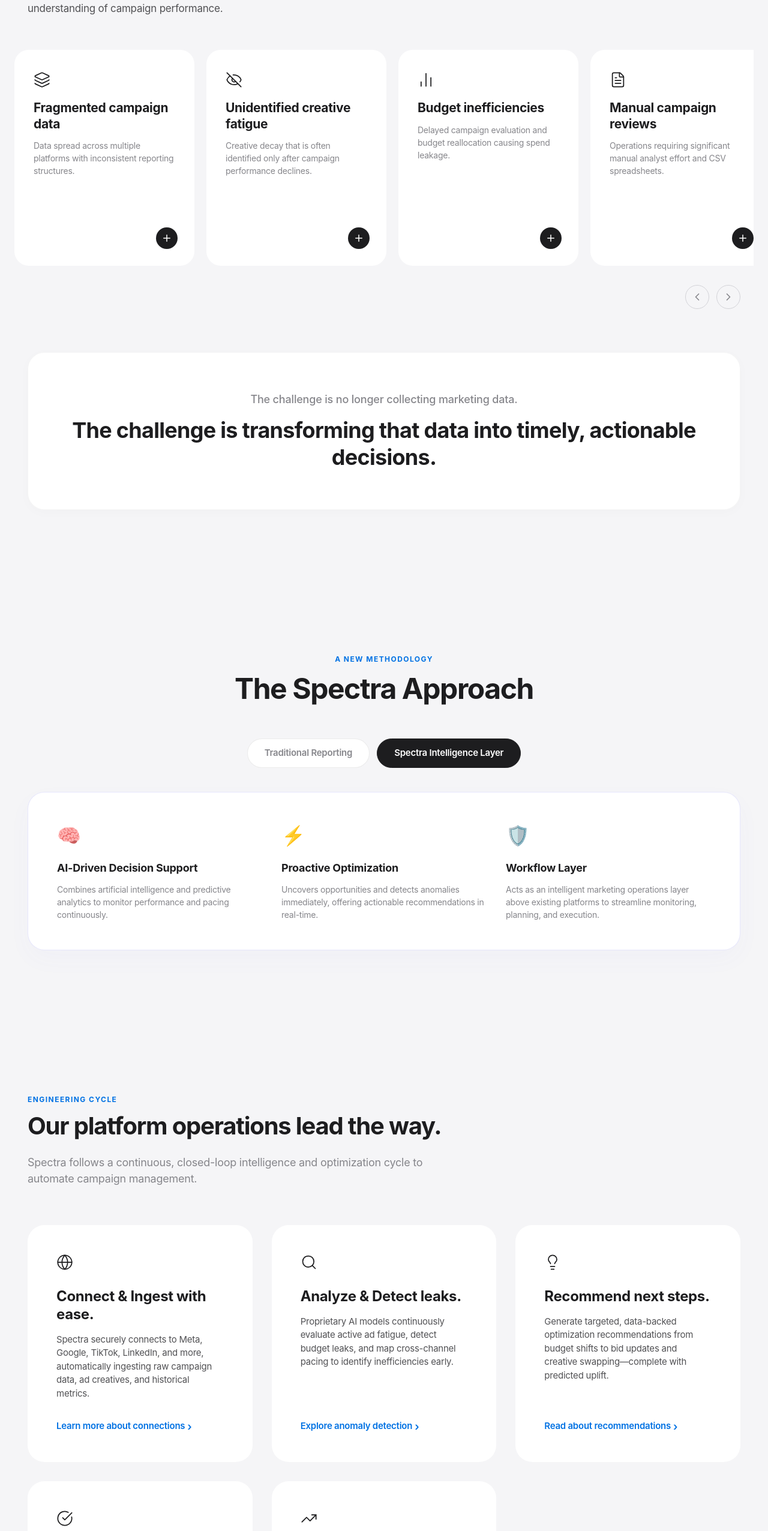
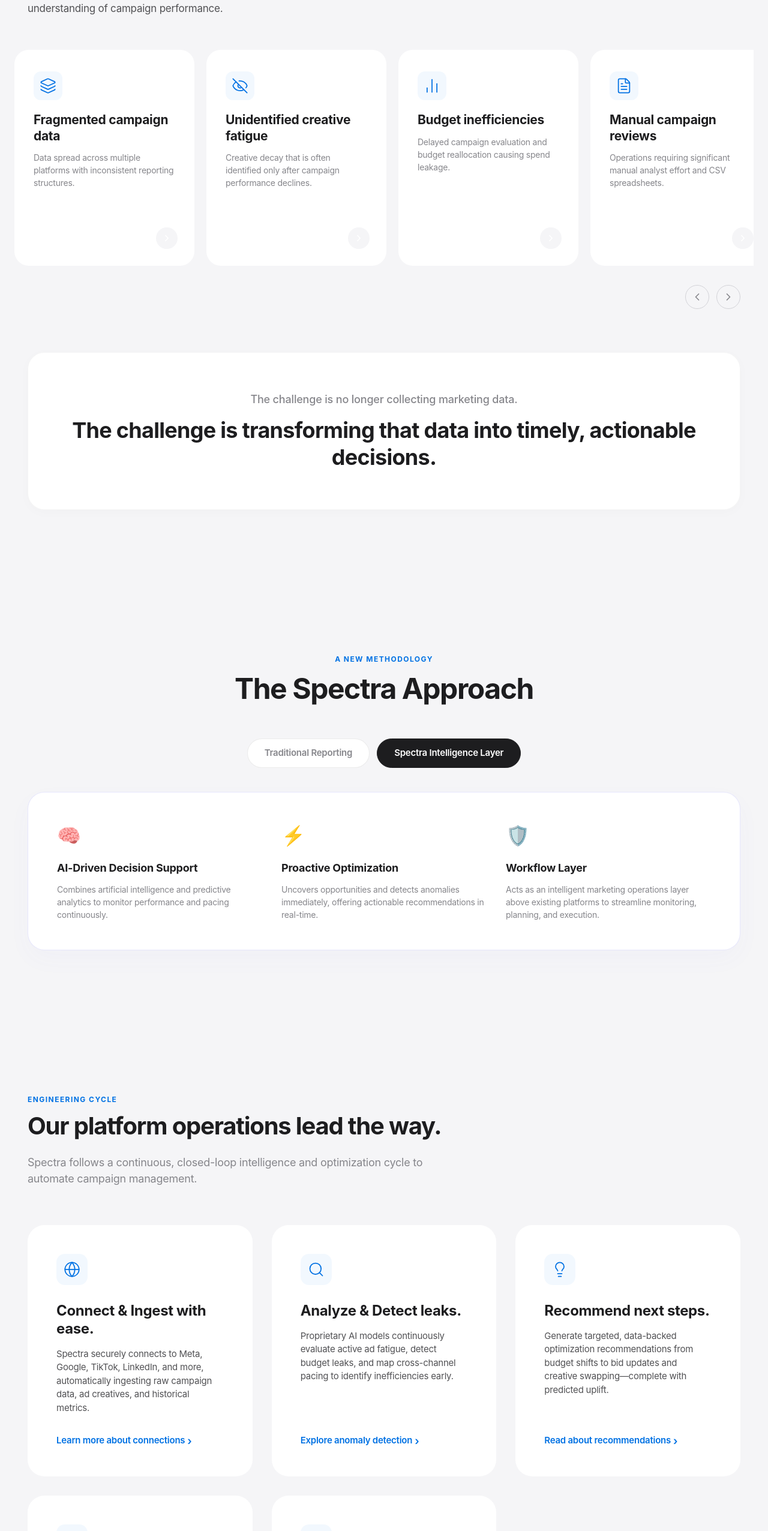
Before and after one commit to saisathwik12/algonox-website-v4, a React (Vite) app: page /spectra in a window 1280 px wide. Shown: the part 1049-3601 px from the top of the page at 60% size. Built offline with nearby package versions, Linux system fonts and the light colour scheme.

Commit message:
spectra icons colors

```diff
--- a/src/pages/Spectra.css
+++ b/src/pages/Spectra.css
@@ -6,7 +6,7 @@
   color: #1d1d1f;
   min-height: 100vh;
   overflow-x: hidden;
-  font-family: -apple-system, BlinkMacSystemFont, "SF Pro Display", "SF Pro Text", "Segoe UI", Roboto, Helvetica, Arial, sans-serif;
+  font-family: -apple-system, BlinkMacSystemFont, "SF Pro Display", "SF Pro Text", "Inter", "Segoe UI", Roboto, Helvetica, Arial, sans-serif;
   box-sizing: border-box;
   padding-bottom: 80px;
 }
@@ -277,14 +277,23 @@
 
 .challenge-icon-box {
   margin-bottom: 20px;
-  color: #1d1d1f;
+  color: #0071e3;
+  background: rgba(0, 113, 227, 0.05);
+  width: 48px;
+  height: 48px;
+  border-radius: 12px;
   display: flex;
   align-items: center;
   justify-content: center;
 }
 
 .challenge-icon-svg {
-  color: #1d1d1f;
+  color: #0071e3;
+  transition: transform 0.4s cubic-bezier(0.34, 1.56, 0.64, 1);
+}
+
+.spectra-pro-challenge-card:hover .challenge-icon-svg {
+  transform: scale(1.25) rotate(8deg);
 }
 
 .spectra-pro-challenge-card h3 {
@@ -310,17 +319,19 @@
   width: 36px;
   height: 36px;
   border-radius: 50%;
-  background: #1d1d1f;
+  background: #f5f5f7;
   border: none;
   display: flex;
   align-items: center;
   justify-content: center;
   cursor: pointer;
-  transition: background-color 0.2s ease, transform 0.2s ease;
+  color: #86868b;
+  transition: all 0.2s ease;
 }
 
-.challenge-card-plus:hover {
-  background: #424245;
+.spectra-pro-challenge-card:hover .challenge-card-plus {
+  background: #0071e3;
+  color: #ffffff;
   transform: scale(1.08);
 }
 
@@ -453,6 +464,12 @@
 .spectra-approach-icon {
   font-size: 32px;
   margin-bottom: 16px;
+  transition: transform 0.4s cubic-bezier(0.34, 1.56, 0.64, 1);
+  display: inline-block;
+}
+
+.approach-col:hover .spectra-approach-icon {
+  transform: scale(1.3) translateY(-2px);
 }
 
 /* 4. HOW SPECTRA WORKS - STEPS FLOW */
@@ -488,14 +505,23 @@
 
 .works-card-icon-box {
   margin-bottom: 28px;
-  color: #1d1d1f;
+  color: #0071e3;
+  background: rgba(0, 113, 227, 0.05);
+  width: 52px;
+  height: 52px;
+  border-radius: 14px;
   display: flex;
   align-items: center;
   justify-content: center;
 }
 
 .step-icon-svg {
-  color: #1d1d1f;
+  color: #0071e3;
+  transition: transform 0.4s cubic-bezier(0.34, 1.56, 0.64, 1);
+}
+
+.spectra-pro-works-card:hover .step-icon-svg {
+  transform: scale(1.25) translateY(-4px);
 }
 
 .spectra-pro-works-card h3 {
@@ -594,6 +620,12 @@
 .bento-icon {
   font-size: 32px;
   margin-bottom: 20px;
+  transition: transform 0.4s cubic-bezier(0.34, 1.56, 0.64, 1);
+  display: inline-block;
+}
+
+.bento-card:hover .bento-icon {
+  transform: scale(1.3) rotate(-8deg);
 }
 
 .bento-content h3 {
--- a/src/pages/Spectra.tsx
+++ b/src/pages/Spectra.tsx
@@ -328,7 +328,7 @@
                 <h3>{item.title}</h3>
                 <p>{item.desc}</p>
                 <button className="challenge-card-plus" aria-label="Learn more">
-                  <Plus size={18} strokeWidth={2} color="#ffffff" />
+                  <ChevronRight size={18} strokeWidth={2} color="#ffffff" />
                 </button>
               </div>
             ))}
--- a/src/pages/SweetHello.css
+++ b/src/pages/SweetHello.css
@@ -6,7 +6,7 @@
   color: #1d1d1f;
   min-height: 100vh;
   overflow-x: hidden;
-  font-family: -apple-system, BlinkMacSystemFont, "SF Pro Display", "SF Pro Text", "Segoe UI", Roboto, Helvetica, Arial, sans-serif;
+  font-family: -apple-system, BlinkMacSystemFont, "SF Pro Display", "SF Pro Text", "Inter", "Segoe UI", Roboto, Helvetica, Arial, sans-serif;
   box-sizing: border-box;
   padding-bottom: 80px;
 }
@@ -248,6 +248,14 @@
   justify-content: center;
 }
 
+.showcase-icon-box svg {
+  transition: transform 0.4s cubic-bezier(0.34, 1.56, 0.64, 1);
+}
+
+.sweet-pro-showcase-card:hover .showcase-icon-box svg {
+  transform: scale(1.25) rotate(8deg);
+}
+
 .sweet-pro-showcase-card h3 {
   font-size: 22px;
   font-weight: 700;
@@ -372,6 +380,14 @@
   align-items: center;
   justify-content: center;
   margin-bottom: 24px;
+}
+
+.capabilities-icon svg {
+  transition: transform 0.4s cubic-bezier(0.34, 1.56, 0.64, 1);
+}
+
+.capabilities-card:hover .capabilities-icon svg {
+  transform: scale(1.2) translateY(-4px);
 }
 
 .capabilities-card h3 {
@@ -504,6 +520,14 @@
   border-radius: 12px;
 }
 
+.sweet-bento-icon svg {
+  transition: transform 0.4s cubic-bezier(0.34, 1.56, 0.64, 1);
+}
+
+.sweet-bento-card:hover .sweet-bento-icon svg {
+  transform: scale(1.25) rotate(-10deg);
+}
+
 .sweet-bento-content h3 {
   font-size: 22px;
   font-weight: 700;
@@ -610,9 +634,19 @@
   box-shadow: 0 10px 30px rgba(130, 10, 209, 0.03);
 }
 
+.industry-card:hover .showcase-icon-box svg {
+  transform: scale(1.25) translateY(-2px);
+}
+
+.industry-card:hover .industry-icon {
+  transform: scale(1.25);
+}
+
 .industry-icon {
   font-size: 36px;
   margin-bottom: 16px;
+  transition: transform 0.4s cubic-bezier(0.34, 1.56, 0.64, 1);
+  display: inline-block;
 }
 
 .industry-card h3 {
@@ -664,6 +698,14 @@
   align-items: center;
   justify-content: center;
   margin-bottom: 20px;
+}
+
+.ecosystem-icon svg {
+  transition: transform 0.4s cubic-bezier(0.34, 1.56, 0.64, 1);
+}
+
+.ecosystem-card:hover .ecosystem-icon svg {
+  transform: scale(1.2) rotate(12deg);
 }
 
 .ecosystem-card h3 {
@@ -724,6 +766,11 @@
   font-size: 36px;
   margin-bottom: 24px;
   display: inline-block;
+  transition: transform 0.4s cubic-bezier(0.34, 1.56, 0.64, 1);
+}
+
+.why-card:hover .why-icon {
+  transform: scale(1.3) translateY(-4px);
 }
 
 .why-card h3 {
--- a/src/pages/SweetHello.tsx
+++ b/src/pages/SweetHello.tsx
@@ -60,7 +60,7 @@
             animate={{ opacity: 1, y: 0 }}
             transition={{ duration: 0.8, ease: [0.25, 1, 0.5, 1] as any }}
           >
-            SWEETHELLO • ENTERPRISE AI VOICE PLATFORM
+            SWEET HELLO • ENTERPRISE AI VOICE PLATFORM
           </motion.p>
           <motion.h1
             className="sweet-pro-hero-title"
@@ -68,7 +68,7 @@
             animate={{ opacity: 1, y: 0 }}
             transition={{ duration: 1.2, ease: [0.25, 1, 0.5, 1] as any, delay: 0.1 }}
           >
-            SweetHello
+            Sweet Hello
           </motion.h1>
           <motion.p
             className="sweet-pro-hero-subtitle"
@@ -146,9 +146,9 @@
         <motion.div className="container" {...sectionAnimation}>
           <div className="sweet-pro-showcase-header">
             <p className="sweet-pro-section-kicker">ONE PLATFORM. MULTIPLE AI AGENTS.</p>
-            <h2 className="sweet-pro-section-title">AI Voice Agents Powered by SweetHello</h2>
+            <h2 className="sweet-pro-section-title">AI Voice Agents Powered by Sweet Hello</h2>
             <p className="sweet-pro-section-desc">
-              From healthcare claims to agricultural advising, SweetHello powers robust, domain-specific voice
+              From healthcare claims to agricultural advising, Sweet Hello powers robust, domain-specific voice
               assistants that run on secure, scalable cloud architectures.
             </p>
           </div>
@@ -214,9 +214,9 @@
 
         <motion.div className="container" {...sectionAnimation}>
           <div className="sweet-pro-quote">
-            <h3>What is SweetHello?</h3>
+            <h3>What is Sweet Hello?</h3>
             <h2>
-              SweetHello is an enterprise AI Voice Agent Platform that enables organizations to build, deploy,
+              Sweet Hello is an enterprise AI Voice Agent Platform that enables organizations to build, deploy,
               and manage intelligent voice agents for customer engagement and business operations.
             </h2>
           </div>
@@ -507,7 +507,7 @@
             <p className="sweet-pro-section-kicker">ENTERPRISE COMPATIBILITY</p>
             <h2 className="sweet-pro-section-title">Works with Your Existing Ecosystem</h2>
             <p className="sweet-pro-section-desc centered">
-              SweetHello integrates seamlessly with your tech stack to read, write, and execute database operations.
+              Sweet Hello integrates seamlessly with your tech stack to read, write, and execute database operations.
             </p>
           </div>
 
@@ -565,7 +565,7 @@
         <motion.div className="container" {...sectionAnimation}>
           <div className="text-center" style={{ marginBottom: "64px" }}>
             <p className="sweet-pro-section-kicker">THE COMPETITIVE EDGE</p>
-            <h2 className="sweet-pro-section-title">Why SweetHello</h2>
+            <h2 className="sweet-pro-section-title">Why Sweet Hello</h2>
           </div>
 
           <div className="why-grid">
```
Also changed, not shown: public/favicon.png.
